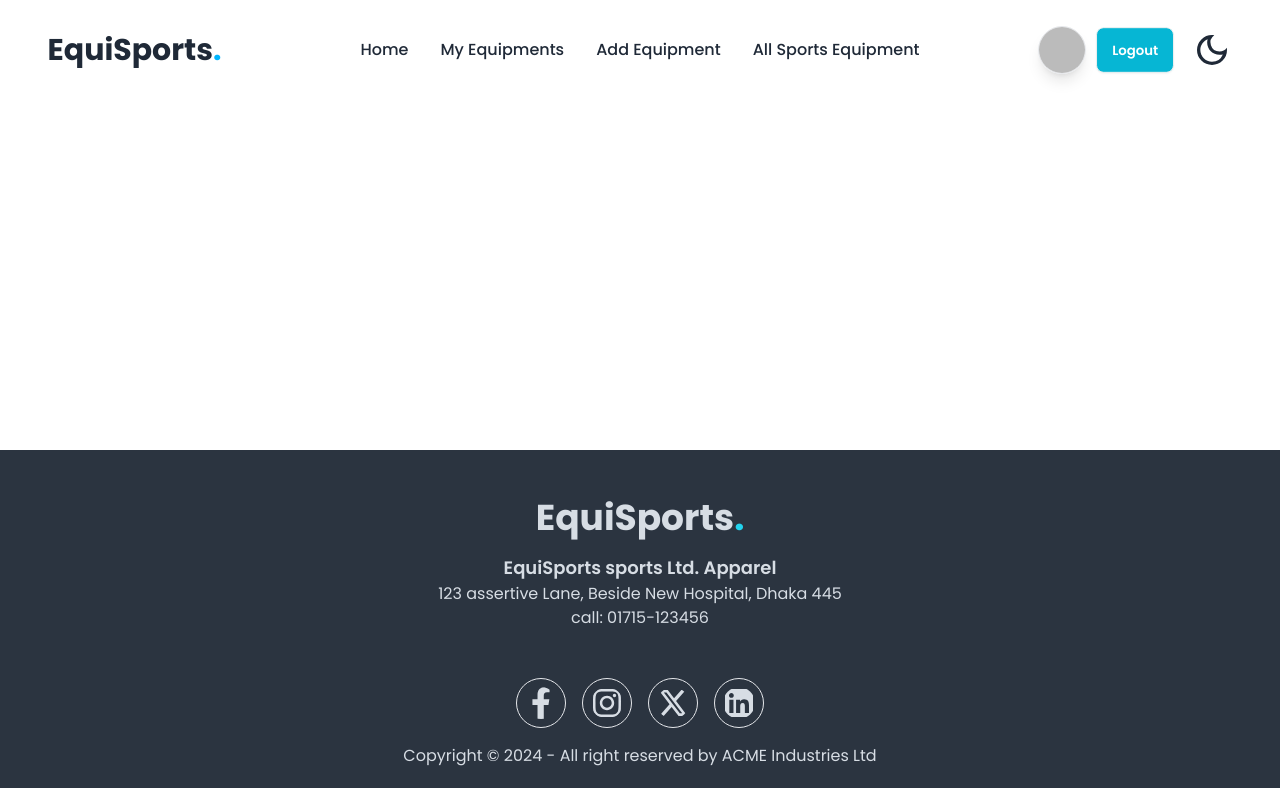
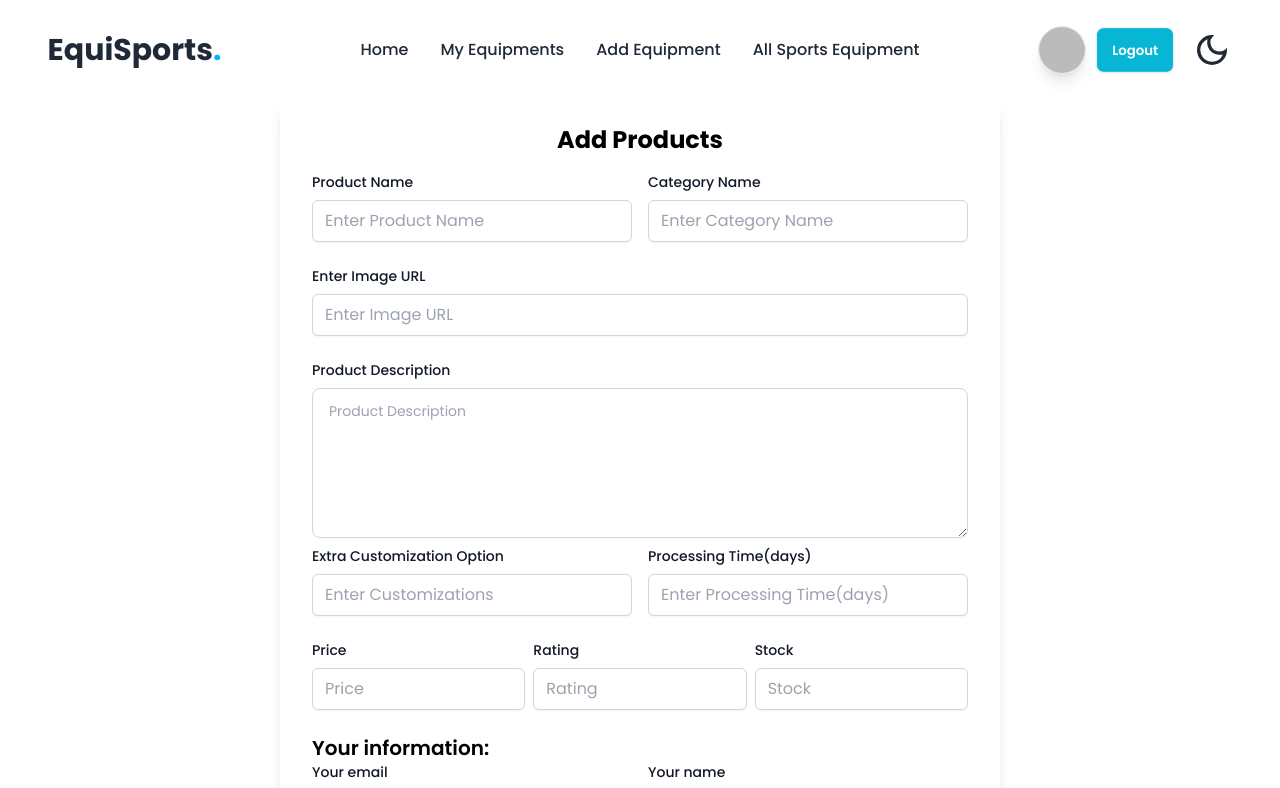
Before and after one commit to shihabhq/equisports, a React (Vite) app: page /add-product in a window 1280 px wide. Shown: the top 788 px of the page. Built offline with nearby package versions, Linux system fonts and the light colour scheme; no server answers; sample sign-in values are in the browser's storage.

Commit message:
featured products in home added

```diff
--- a/src/layouts/AuthLayout.jsx
+++ b/src/layouts/AuthLayout.jsx
@@ -1,10 +1,13 @@
 import { Outlet } from "react-router-dom";
 import Footer from "../shared/Footer";
 import Navbar from "../shared/navbar/Navbar";
+import "react-toastify/dist/ReactToastify.css";
+import { ToastContainer } from "react-toastify";
 
 const AuthLayout = () => {
   return (
     <div className="min-h-screen flex flex-col">
+      <ToastContainer />
       <Navbar />
 
       <main className="flex-grow w-[95%] lg:w-[80%] mx-auto">
--- a/src/layouts/HomeLayout.jsx
+++ b/src/layouts/HomeLayout.jsx
@@ -1,10 +1,13 @@
 import { Outlet } from "react-router-dom";
 import Navbar from "../shared/navbar/Navbar";
 import Footer from "../shared/Footer";
+import { ToastContainer } from "react-toastify";
+import "react-toastify/dist/ReactToastify.css";
 
 const HomeLayout = () => {
   return (
     <div className="min-h-screen flex flex-col">
+      <ToastContainer />
       <Navbar />
 
       <main className="flex-grow w-full  mx-auto">
--- a/src/main.jsx
+++ b/src/main.jsx
@@ -13,7 +13,6 @@ createRoot(document.getElementById("root")).render(
   <StrictMode>
     <ThemeProvider>
       <AuthProvider>
-        <ToastContainer />
         <RouterProvider router={router} />
       </AuthProvider>
     </ThemeProvider>
--- a/src/pages/AddEquipmentPage.jsx
+++ b/src/pages/AddEquipmentPage.jsx
@@ -1,7 +1,208 @@
-import React from "react";
+import { useContext, useState } from "react";
+import Input from "../shared/Input";
+import { AuthContext } from "../contexts/AuthProvider";
+import { toast } from "react-toastify";
 
 const AddEquipmentPage = () => {
-  return <div></div>;
+  const { user } = useContext(AuthContext);
+  const [productName, setProductName] = useState("");
+  const [category, setCategory] = useState("");
+  const [image, setImage] = useState("");
+  const [description, setDescription] = useState("");
+  const [customization, setCustomization] = useState("");
+  const [processTime, setProcessTime] = useState("");
+  const [price, setPrice] = useState("");
+  const [rating, setRating] = useState("");
+  const [stock, setStock] = useState("");
+
+  const handleSubmit = (e) => {
+    e.preventDefault();
+    if (
+      !processTime ||
+      !productName ||
+      !category ||
+      !image ||
+      !description ||
+      !customization ||
+      !price ||
+      !rating ||
+      !stock
+    ) {
+      toast.error("Pleas Fillup all the fields", { position: "top-center" });
+      return;
+    }
+    const product = {
+      productName,
+      category,
+      image,
+      description,
+      customization,
+      price,
+      rating,
+      stock,
+      processTime,
+      email: user.email,
+    };
+
+    fetch("http://localhost:5000/products", {
+      method: "POST",
+      headers: {
+        "content-type": "application/json",
+      },
+      body: JSON.stringify(product),
+    })
+      .then((res) => res.json())
+      .then((data) => {
+        toast.success("Product added Successfully ", {
+          position: "top-center",
+        });
+        setCategory("");
+        setProductName("");
+        setImage(""), setDescription(""), setCustomization("");
+        setPrice(""), setRating("");
+        setStock("");
+        setProcessTime("");
+      })
+      .catch((e) => {
+        toast.error("There was an error while adding product", {
+          position: "top-center",
+        });
+      });
+  };
+
+  return (
+    <div className="min-h-[80vh] flex items-center justify-center w-[95%] md:w-[80%] mx-auto text-black">
+      <div className="bg-white  shadow-lg rounded-lg px-8 py-6 max-w-[45rem]">
+        <h1 className="text-2xl font-bold text-center mb-4 text-black">
+          Add Products
+        </h1>
+
+        <form onSubmit={handleSubmit}>
+          <div className="grid grid-cols-1 sm:grid-cols-2 sm:gap-4 mb-2">
+            <Input
+              changeVal={setProductName}
+              value={productName}
+              name={"itemName"}
+              placeholder={"Enter Product Name"}
+              text={"Product Name"}
+              type={"text"}
+              readonly={false}
+            />
+            <Input
+              name={"category"}
+              placeholder={"Enter Category Name"}
+              text={"Category Name"}
+              type={"text"}
+              changeVal={setCategory}
+              value={category}
+              readonly={false}
+            />
+          </div>
+          <div className="grid grid-cols-1 gap-4 mb-2">
+            <Input
+              name={"image"}
+              value={image}
+              changeVal={setImage}
+              placeholder={"Enter Image URL"}
+              text={"Enter Image URL"}
+              type={"text"}
+              readonly={false}
+            />
+          </div>
+          <div className="grid grid-cols-1 mb-2">
+            <label
+              htmlFor="descrition"
+              className="block text-sm font-medium text-gray-900 mb-2">
+              Product Description
+            </label>
+            <textarea
+              id="description"
+              value={description}
+              onChange={(e) => setDescription(e.target.value)}
+              className="textarea bg-inherit border h-[150px] border-gray-300"
+              placeholder="Product Description"></textarea>
+          </div>
+          <div className="grid grid-cols-1 sm:grid-cols-2 sm:gap-4 mb-2">
+            <Input
+              name={"customization"}
+              value={customization}
+              changeVal={setCustomization}
+              placeholder={"Enter Customizations"}
+              text={"Extra Customization Option"}
+              type={"text"}
+              readonly={false}
+            />
+            <Input
+              name={"processing"}
+              value={processTime}
+              changeVal={setProcessTime}
+              placeholder={"Enter Processing Time(days)"}
+              text={"Processing Time(days)"}
+              type={"number"}
+              readonly={false}
+            />
+          </div>
+          <div className="grid grid-cols-2 mobile:grid-cols-3 gap-2 mb-2">
+            <Input
+              name={"price"}
+              value={price}
+              changeVal={setPrice}
+              placeholder={"Price"}
+              text={"Price"}
+              type={"number"}
+              readonly={false}
+            />
+            <Input
+              value={rating}
+              changeVal={setRating}
+              name={"rating"}
+              placeholder={"Rating"}
+              text={"Rating"}
+              type={"number"}
+              readonly={false}
+            />
+            <Input
+              name={"stock"}
+              value={stock}
+              changeVal={setStock}
+              placeholder={"Stock"}
+              text={"Stock"}
+              type={"number"}
+              readonly={false}
+            />
+          </div>
+          <div>
+            <h1 className="text-start text-xl font-semibold">
+              Your information:
+            </h1>
+            <div className="grid grid-cols-2 gap-4 mb-4">
+              <Input
+                name={"emailread"}
+                placeholder={"Your email"}
+                value={user?.email}
+                text={"Your email"}
+                type={"text"}
+                readonly={true}
+              />
+              <Input
+                name={"nameread"}
+                placeholder={"Your name"}
+                value={user.displayName}
+                text={"Your name"}
+                type={"text"}
+                readonly={true}
+              />
+            </div>
+            <div>
+              <button className="btn btn-black w-full text-base">
+                Add Product
+              </button>
+            </div>
+          </div>
+        </form>
+      </div>
+    </div>
+  );
 };
 
 export default AddEquipmentPage;
--- a/src/pages/HomePage.jsx
+++ b/src/pages/HomePage.jsx
@@ -3,11 +3,16 @@ import SlidersContainer from "../components/Home/SlidersContainer";
 import SportsCategoryHome from "../components/Home/sportcategory/SportsCategoryHome";
 import Testimonials from "../components/Home/testimonials/Testimonials";
 import NewsLetter from "../components/Home/NewsLetter";
+import { useLoaderData } from "react-router-dom";
+import ProductsHome from "../components/Home/ProductsHome";
 
 const HomePage = () => {
+  const products = useLoaderData()
+  console.log(products.length)
   return (
     <div>
       <SlidersContainer />
+      <ProductsHome products={products} />
       <SportsCategoryHome />
       <Testimonials />
       <NewsLetter />
--- a/src/routes/router.jsx
+++ b/src/routes/router.jsx
@@ -21,6 +21,7 @@ const router = createBrowserRouter([
       {
         path: "/",
         element: <HomePage />,
+        loader:()=> fetch('http://localhost:5000/home-products')
       },
       {
         path: "/add-product",
@@ -44,11 +45,19 @@ const router = createBrowserRouter([
       },
       {
         path: "/product/:details",
-        element: <ViewDetails />,
+        element: (
+          <PrivateRoute>
+            <ViewDetails />
+          </PrivateRoute>
+        ),
       },
       {
         path: "/product-update/:id",
-        element: <UpdatePage />,
+        element: (
+          <PrivateRoute>
+            <UpdatePage />
+          </PrivateRoute>
+        ),
       },
     ],
   },
--- a/src/shared/Input.jsx
+++ b/src/shared/Input.jsx
@@ -1,6 +1,14 @@
 import React from "react";
 
-const Input = ({ name, type, placeholder, text, value, changeVal }) => {
+const Input = ({
+  name,
+  type = "text",
+  placeholder,
+  text,
+  value,
+  changeVal,
+  readonly = false,
+}) => {
   return (
     <div className="mb-4">
       <label
@@ -14,9 +22,10 @@ const Input = ({ name, type, placeholder, text, value, changeVal }) => {
         id={name}
         className="shadow-sm rounded-md w-full px-3 py-2 border border-gray-300 focus:outline-none focus:ring-indigo-500 focus:border-indigo-500"
         placeholder={placeholder}
-        style={{ backgroundColor: "white" }}
+        style={{ backgroundColor: "inherit" }}
         required
         onChange={(e) => changeVal(e.target.value)}
+        readOnly={readonly}
       />
     </div>
   );
```
Also changed, not shown: src/components/Home/ProductsHome.jsx (+31 -2 lines), src/pages/Register.jsx (+7 -7 lines), src/shared/ProductCard.jsx (added, +40 -0 lines).
